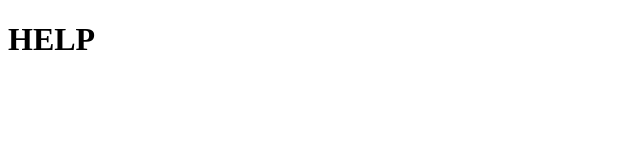
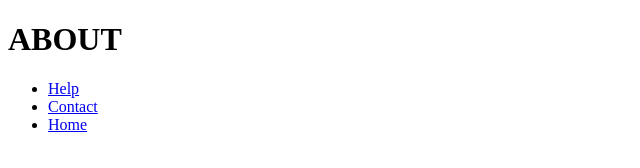
Before and after one commit to andrealtobelli/projeto-incial, a plain HTML site: page paginas/about.html in a window 1280 px wide. Shown: the whole page, without its empty margins (0-640 px from the left). Drawn offline with Linux system fonts and the light colour scheme.

Commit message:
Criação de navegação relativa.

```diff
--- a/paginas/about.html
+++ b/paginas/about.html
@@ -6,6 +6,24 @@
     <title>ABOUT</title>
 </head>
 <body>
-    <h1>HELP</h1>
+    <div class="container">
+
+        <header class="cabecalho">
+            <h1>ABOUT</h1>
+            <nav>
+                <ul>
+                    <li><a href="./help.html">Help</a></li>
+                    <li><a href="./contact.html">Contact</a></li>
+                    <li><a href="../index.html">Home</a></li>
+                </ul>
+            </nav>
+        </header>
+
+
+        <!-- nav>ul>li*3{item - $}
+        nav#menu>ul>li*3a[href="#"]{Item - $}  -->
+
+
+    </div>
 </body>
 </html>
```
Also changed, not shown: paginas/contact.html (+19 -1 lines), paginas/help.html (+3 -3 lines), index.html (line endings or trailing spaces).
